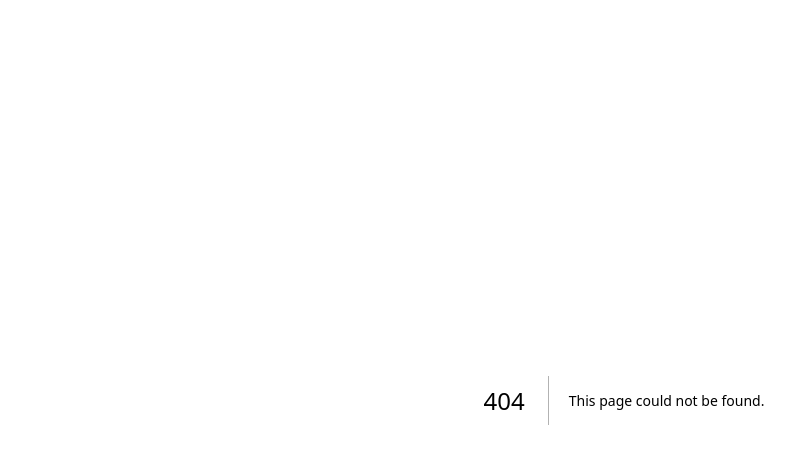
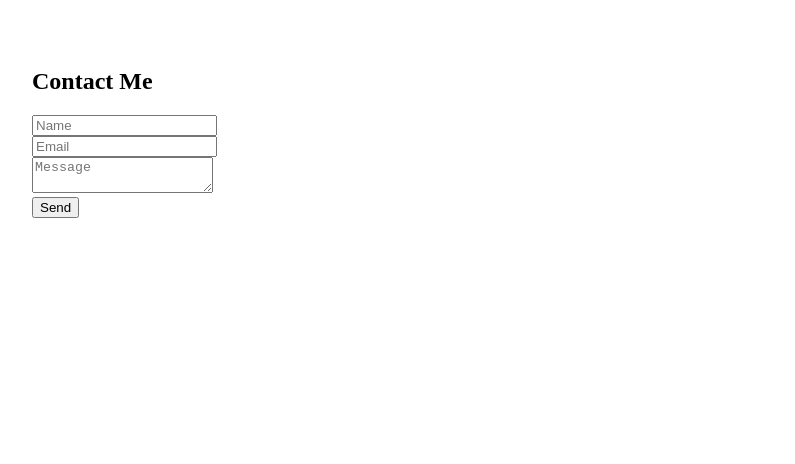
Before and after one commit to linuxdebuger/abhishek-portfolio, a Next.js app: page /contact in a window 1280 px wide. Before the commit this address had no page. Shown: the top 464 px of the page, without its empty margins (16-811 px from the left). Built offline with nearby package versions, Linux system fonts and the light colour scheme.

Commit message:
contact.js

```diff
--- /dev/null
+++ b/pages/contact.js
@@ -0,0 +1,11 @@
+export default function Contact() {
+  return (
+    <form style={{ padding: 40 }}>
+      <h2>Contact Me</h2>
+      <input placeholder="Name" /><br />
+      <input placeholder="Email" /><br />
+      <textarea placeholder="Message" /><br />
+      <button>Send</button>
+    </form>
+  );
+}
```
